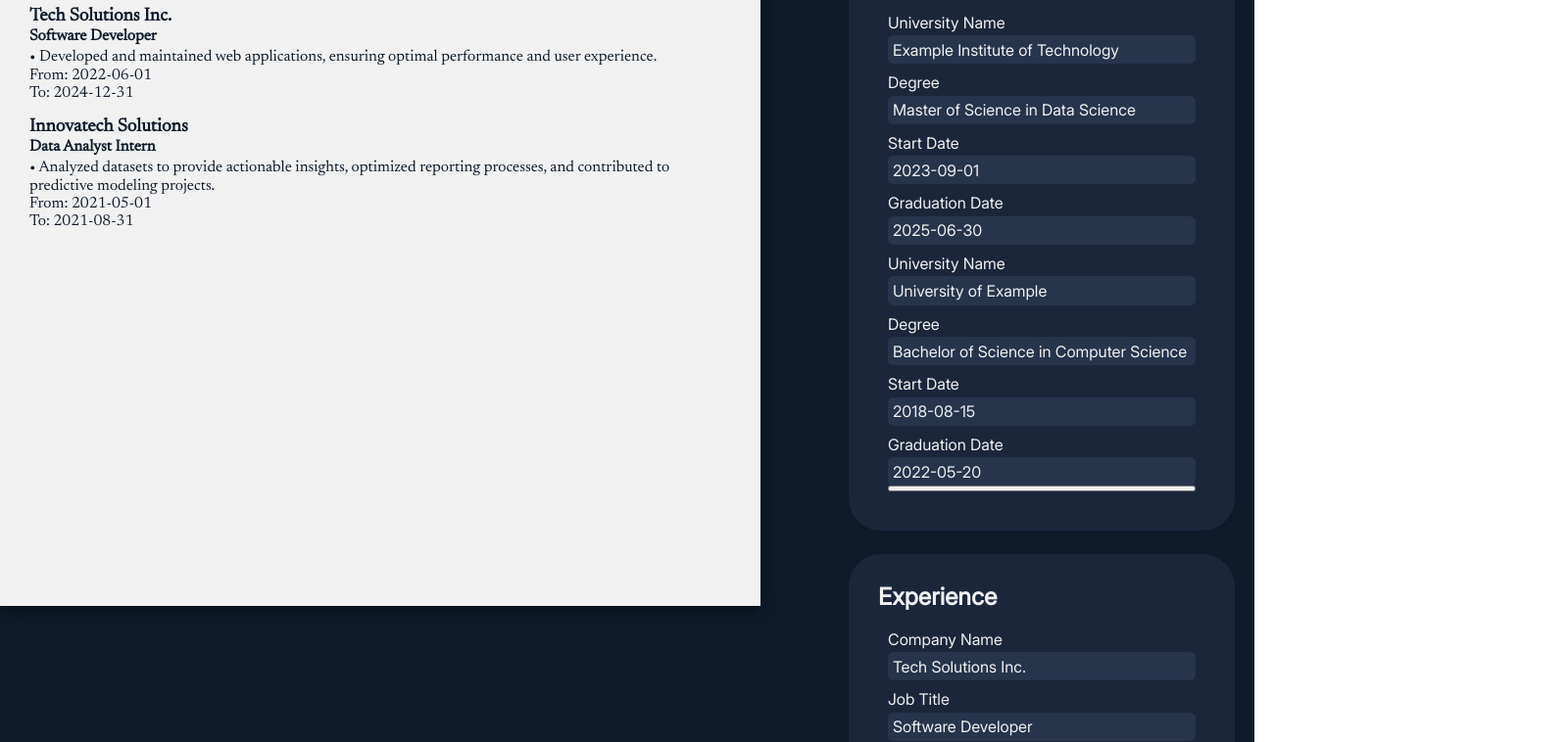
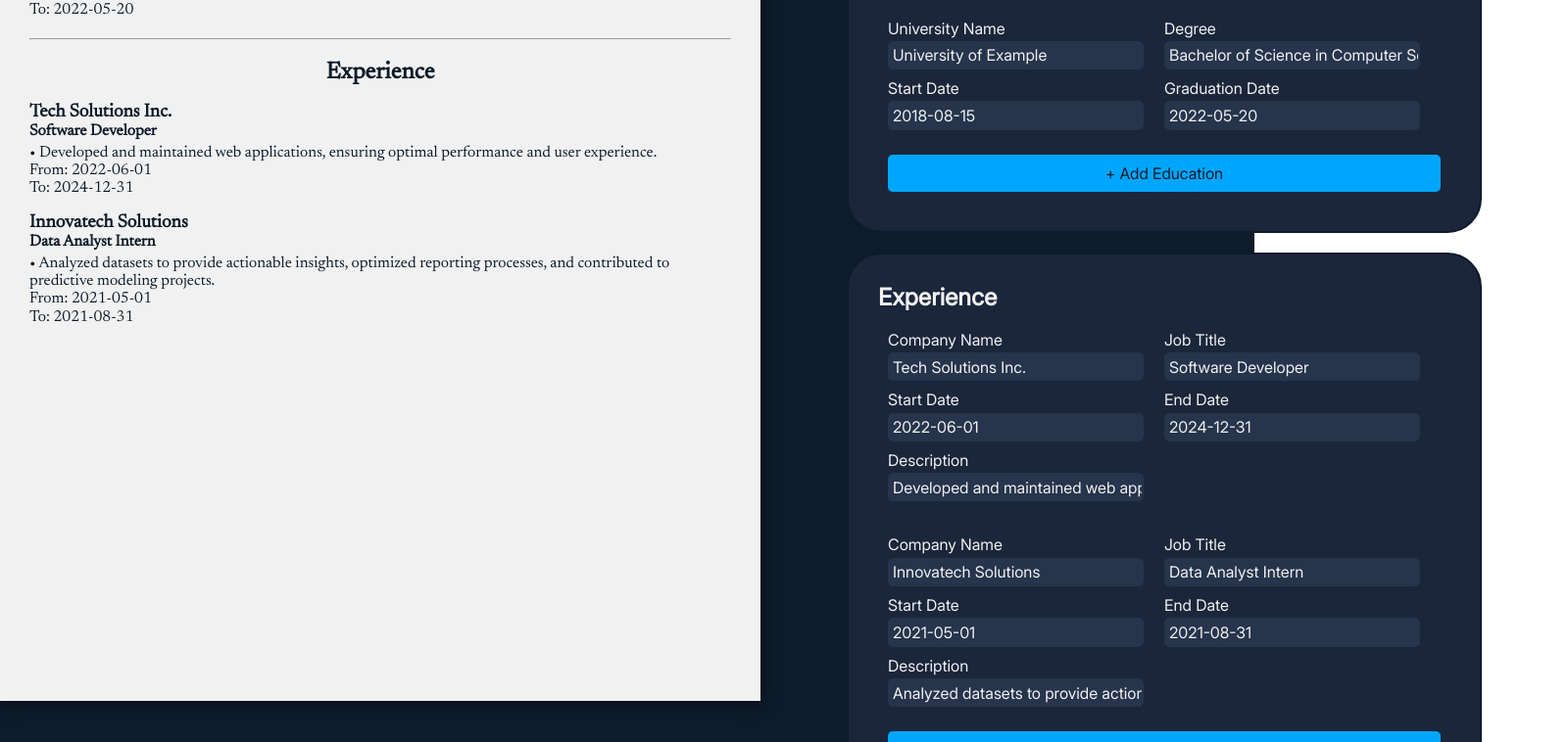
Before and after one commit to gianlucaegallino/CV-Builder-Ultimate, a React (Vite) app: page / in a window 1280 px wide. Shown: the part 678-1436 px from the top of the page at 98% size, 1600 px wide, since content can reach past the window. Built offline with nearby package versions, Linux system fonts and the light colour scheme.

Commit message:
Added variable quantities on the frontend

```diff
--- a/src/components/App.jsx
+++ b/src/components/App.jsx
@@ -6,6 +6,8 @@ import CVForm from "./CVForm";
 import { useState } from "react";
 
 function App() {
+  // Defines initial dataset
+
   const [personalData, setPersonalData] = useState({
     name: "Jane Doe",
     email: "jane.doe@example.com",
@@ -49,6 +51,8 @@ function App() {
     },
   ]);
 
+  // Defines event handlers
+
   function handlePersonalDataChange(field, index, value) {
     if (field) {
       setPersonalData({ ...personalData, [`${field}`]: value });
@@ -77,6 +81,24 @@ function App() {
     setJobData({});
   }
 
+  function addNewEducation() {
+    if (educationData.length < 3) {
+      let newData = [...educationData];
+      newData.push({ key: crypto.randomUUID() });
+      console.log(newData);
+      setEducationData(newData);
+    } else alert("Cant add more than 3 educations.");
+  }
+
+  function addNewJob() {
+    if (jobData.length < 3) {
+      let newData = [...jobData];
+      newData.push({ key: crypto.randomUUID() });
+      console.log(newData);
+      setJobData(newData);
+    } else alert("Cant add more than 3 jobs.");
+  }
+
   return (
     <>
       <CustomHeader func={wipeData} />
@@ -94,6 +116,8 @@ function App() {
           perData={personalData}
           edData={educationData}
           jobData={jobData}
+          newEdFn={addNewEducation}
+          newJobFn={addNewJob}
         />
       </main>
     </>
--- a/src/components/CVForm.jsx
+++ b/src/components/CVForm.jsx
@@ -10,25 +10,27 @@ export default function CVForm({
   perData,
   edData,
   jobData,
+  newEdFn,
+  newJobFn
 }) {
   let educations = [];
   let jobs = [];
 
   let elen = edData.length;
-  let jlen = edData.length;
+  let jlen = jobData.length;
 
   //make forms for education
   for (let i = 0; i < elen; i++) {
-    let {
-      university = false,
-      degree = false,
-      startDate = false,
-      endDate = false,
+    const {
+      university = "",
+      degree = "",
+      startDate = "",
+      endDate = "",
       key,
     } = edData[i];
 
     educations.push(
-      <div key={key}>
+      <div key={key}  className="group">
         <LabeledInput
           label="University Name"
           field="university"
@@ -63,17 +65,17 @@ export default function CVForm({
 
   //make forms for jobs
   for (let j = 0; j < jlen; j++) {
-    let {
-      company = false,
-      jobTitle = false,
-      description = false,
-      startDate = false,
-      endDate = false,
+    const {
+      company = "",
+      jobTitle = "",
+      description = "",
+      startDate = "",
+      endDate = "",
       key,
     } = jobData[j];
 
     jobs.push(
-      <div key={key}>
+      <div key={key} className="group">
         <LabeledInput
           label="Company Name"
           field="company"
@@ -113,13 +115,12 @@ export default function CVForm({
     );
   }
 
-  function addNewEducation() {}
 
-  function addNewJob() {}
 
   return (
     <div className="CVForm">
       <InputWrapper title="Personal Information">
+        <div className="group">
           <LabeledInput
             label="Full Name"
             field="name"
@@ -144,16 +145,17 @@ export default function CVForm({
             extraFunction={personalFn}
             initialValue={perData.address}
           ></LabeledInput>
+        </div>
       </InputWrapper>
 
       <InputWrapper title="Education">
         {educations}
-        <button onClick={addNewEducation}></button>
+        <button className="add" onClick={newEdFn}>+ Add Education</button>
       </InputWrapper>
 
       <InputWrapper title="Experience">
         {jobs}
-        <button onClick={addNewJob}></button>
+        <button className="add" onClick={newJobFn}>+ Add Experience</button>
       </InputWrapper>
     </div>
   );
--- a/src/styles/App.css
+++ b/src/styles/App.css
@@ -22,7 +22,7 @@ div#root {
   min-height: 100vh;
   display: grid;
   grid-template-columns: 1fr;
-  grid-template-rows: 1fr 10fr;
+  grid-template-rows: 140px 1fr;
   color: var(--myWhite);
   font-family: Inter, Arial, Helvetica, sans-serif;
 }
--- a/src/styles/CVForm.css
+++ b/src/styles/CVForm.css
@@ -5,3 +5,26 @@
     gap: 20px;
     padding: 50px 120px;
 }
+
+.add{
+    margin-top: 0px;
+    background-color: #00a6fb;
+    color: var(--myBlack);
+    padding: 10px 20px;
+    border: none;
+    border-radius: 5px;
+    transition: transform 0.2s, opacity 0.2s;
+}
+
+
+.add:hover{
+    opacity: 0.95;
+    transform: scale(0.99);
+    cursor: pointer;
+}
+
+.group{
+    margin-bottom: 25px;
+    display: grid;
+    grid-template-columns: 1fr 1fr;
+}
--- a/src/styles/Curriculum.css
+++ b/src/styles/Curriculum.css
@@ -1,5 +1,5 @@
 .curriculum {
-  align-items: flex-start;
+  align-items: center;
   display: flex;
   justify-content: center;
   padding: 20px 0px;
--- a/src/styles/LabeledInput.css
+++ b/src/styles/LabeledInput.css
@@ -16,6 +16,10 @@ input {
     max-width: 100%;
 }
 
+.group input{
+    max-width: 90%;
+}
+
 input:focus{
 
     outline:1px solid var(--myLightBlue);
```
Lines whose indentation alone changed are shown as unchanged.
